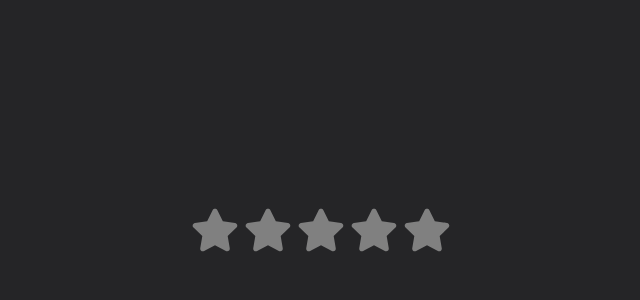
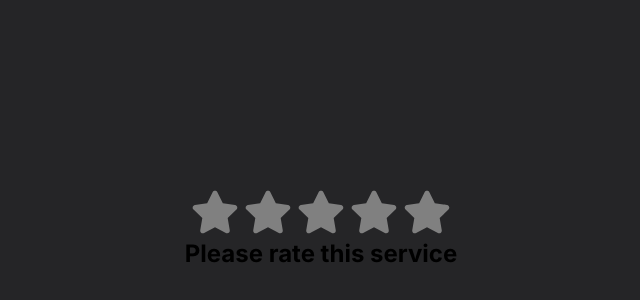
Before and after one commit to Apricosma/rating-system, a React (Create React App) app: page / in a window 1280 px wide. Shown: the part 170-470 px from the top of the page, without its empty margins (319-959 px from the left). Built offline with nearby package versions, Linux system fonts and the light colour scheme; the HTML template or start-up script is replaced by a standard one.

Commit message:
Add text to the ratings

```diff
--- a/src/App.css
+++ b/src/App.css
@@ -9,14 +9,13 @@
   display: grid;
   grid-template-columns: repeat(5, 1fr);
   grid-gap: 5px;
-  justify-items: center;
-  align-items: center;
   font-size: 48px;
 }
 
 .rating-wrapper{
   margin: 0 auto;
   display: flex;
+  flex-direction: column;
   align-items: center;
   justify-content: center;
   height: 100vh;
--- a/src/components/StarRating.js
+++ b/src/components/StarRating.js
@@ -5,8 +5,15 @@ const StarRating = () => {
 	const [rating, setRating] = useState(0);
 
 	const handleClick = (selected) => {
+		if (selected === rating) {
+			setRating(0);
+			return;
+		}
+
 		setRating(selected);
 	};
+
+	const ratingText = ['Lacking', 'Okay', 'Good', 'Great', 'Excellent!'];
 
 	return (
 		<div className='rating-wrapper'>
@@ -20,6 +27,10 @@ const StarRating = () => {
 					/>
 				})}
 			</div>
+
+			<h2 className='rating-text'>
+				{rating === 0 ? 'Please rate this service' : ratingText[rating - 1]}
+			</h2>
 		</div>
 	)
 }
```
